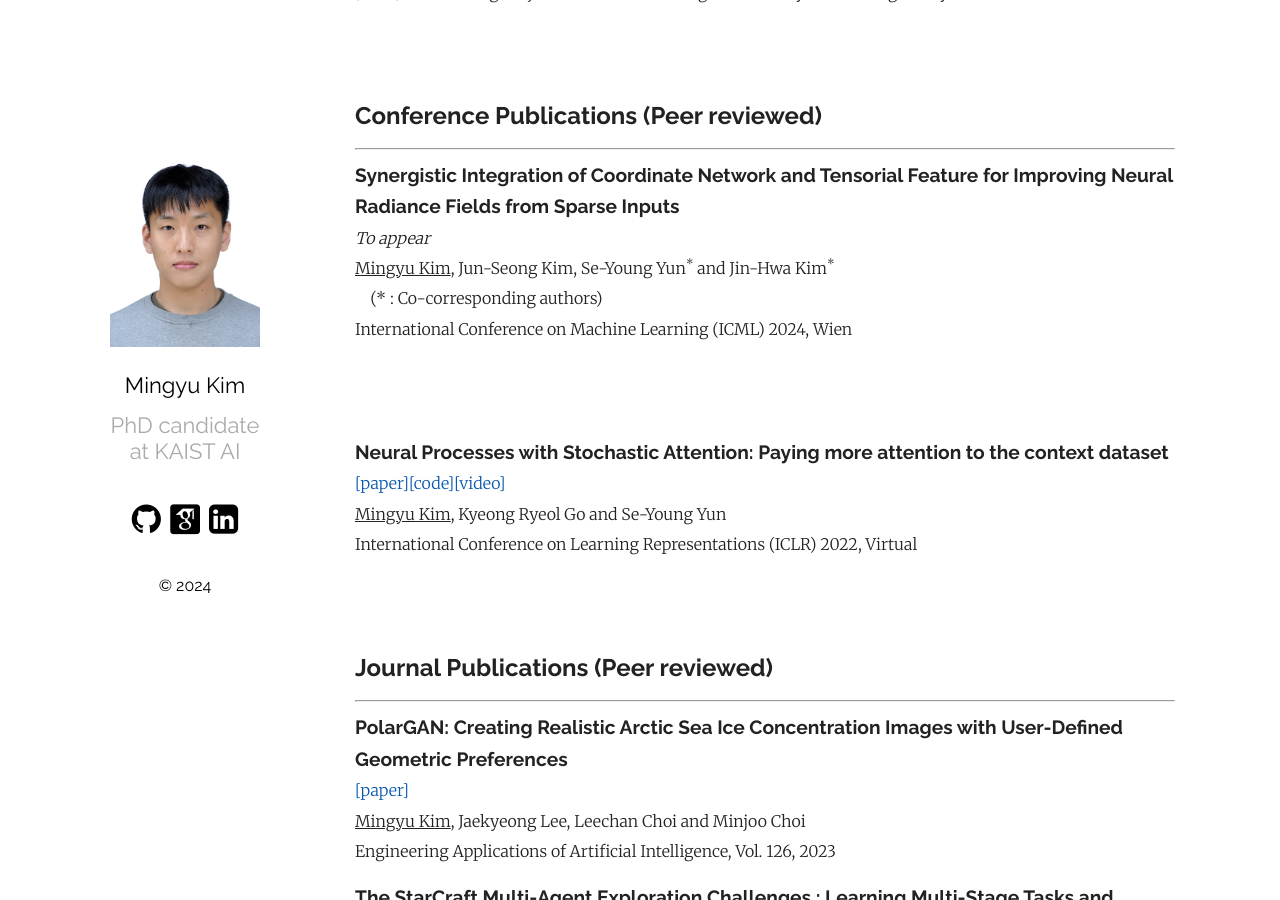
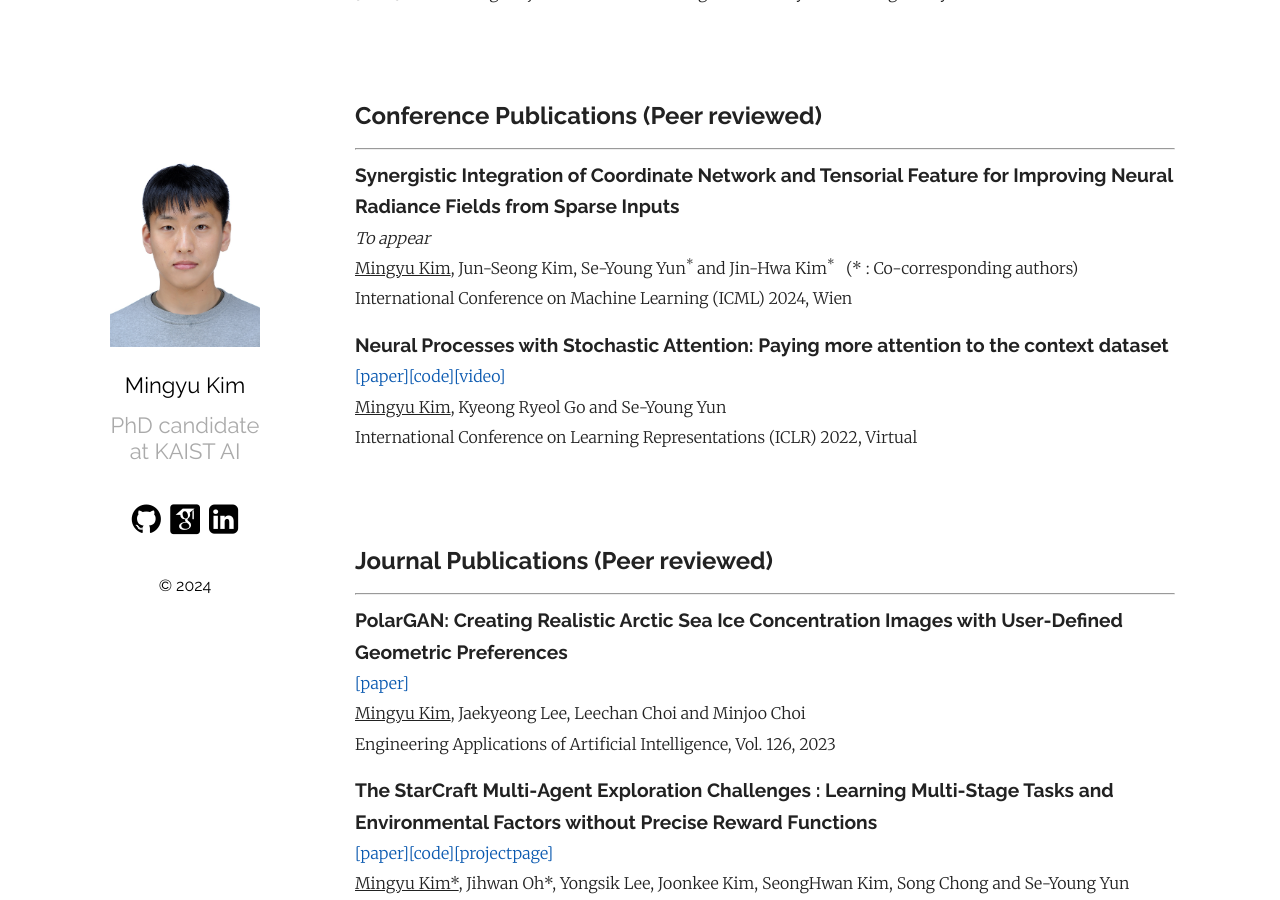
Before and after one commit to MingyuKim87/MingyuKim87.github.io, a Jekyll site: the page built from index.md, in a window 1280 px wide and 900 px high, scrolled down 869 px. Built offline with Jekyll 4.4.1, drawn with Linux system fonts in a browser that asks for light colours; some web fonts are replaced.

Commit message:
Update index.md

```diff
--- a/index.md
+++ b/index.md
@@ -43,12 +43,8 @@ Email : callingu [at] kaist.ac.kr
 
 **<span style="font-family:Raleway; font-size:1.2em;"> Synergistic Integration of Coordinate Network and Tensorial Feature for Improving Neural Radiance Fields from Sparse Inputs </span>**
 *To appear*
-<U>Mingyu Kim</U>, Jun-Seong Kim, Se-Young Yun<sup>&#42;</sup> and Jin-Hwa Kim<sup>&#42;</sup>
-&nbsp; &nbsp; (&#42; : Co-corresponding authors)
+<U>Mingyu Kim</U>, Jun-Seong Kim, Se-Young Yun<sup>&#42;</sup> and Jin-Hwa Kim<sup>&#42;</sup> &nbsp; (&#42; : Co-corresponding authors)
 International Conference on Machine Learning (ICML) 2024, Wien
-
-<br/>
-<br/>
 
 **<span style="font-family:Raleway; font-size:1.2em;"> Neural Processes with Stochastic Attention: Paying more attention to the context dataset </span>**
 [[paper]][npwsa][[code]][npwsa_code][[video]][npwsa_video]
```
